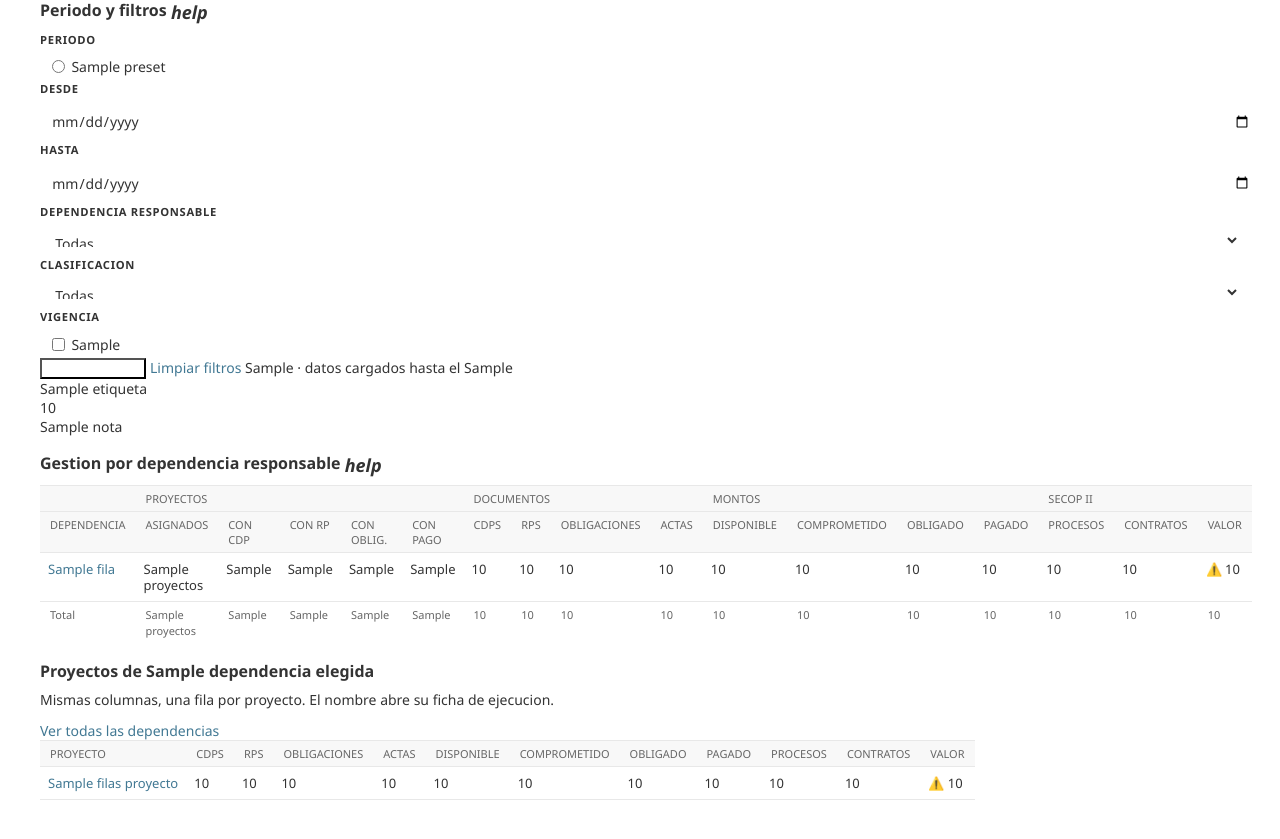
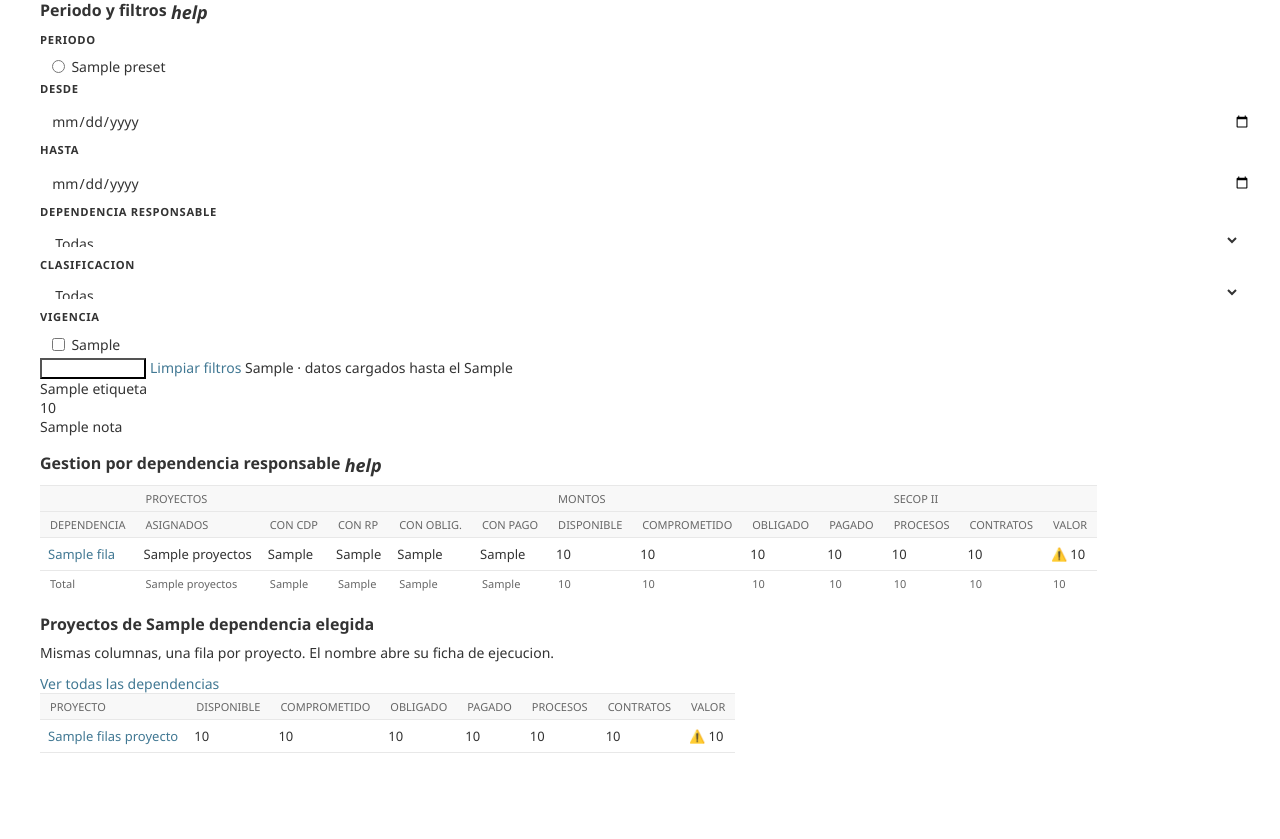
Before and after one commit to Dona121/SeguimientoPOAI, a Django app: template seguimiento_poai/siifweb/templates/siifweb/tablero.html in a window 1280 px wide. Shown: the part 214-1053 px from the top of the page. After the commit the page ends 967 px from the top, so only its background shows below. Run offline with Django 5.2, Linux system fonts and the light colour scheme; tables that the repository leaves empty hold one stand-in row (values such as "Sample post"); the template is opened without the code that fills it: values that come from a table or form of the project are taken from there, most other values are stand-ins (such as "Sample title", 1, 10 or a date in 2020).

Commit message:
Quita el bloque de documentos del dashboard
Las columnas de CDPs, RPs, obligaciones y actas, y sus cuatro tarjetas, salen de la
pagina: el tablero se lee mejor con proyectos, montos y SECOP II. El conteo se sigue
calculando porque es lo que distingue un periodo sin movimientos -que sale con aviso-
de una dependencia que no gestiono.

Co-Authored-By: Claude Opus 5 <noreply@anthropic.com>
Claude-Session: https://claude.ai/code/session_01NUTNwK3Kh19N5PJD4PqGAk

```diff
--- a/seguimiento_poai/siifweb/admin.py
+++ b/seguimiento_poai/siifweb/admin.py
@@ -916,6 +916,8 @@ class ProyectoAdmin(ModelAdmin):
             dependencia=entero("dependencia"), clasificacion=entero("clasificacion"))
 
         filas, totales = tablero.por_dependencia(filtros)
+        # El conteo de documentos ya no se muestra, pero es lo que distingue un periodo
+        # sin movimiento de una dependencia que no gestiono.
         movimientos = sum(totales[m] for m in ("cdps", "rps", "obligaciones", "actas"))
 
         # El enlace de cada fila conserva el corte de fechas y cambia solo la dependencia
@@ -946,10 +948,6 @@ class ProyectoAdmin(ModelAdmin):
             "dependencia_elegida": elegida,
             "tarjetas": [
                 ("Proyectos", totales["proyectos"], "con dependencia responsable", False),
-                ("CDPs", totales["cdps"], "disponibilidades expedidas", False),
-                ("RPs", totales["rps"], "compromisos registrados", False),
-                ("Obligaciones", totales["obligaciones"], "causadas en el periodo", False),
-                ("Actas de pago", totales["actas"], "giros con fecha de pago", False),
                 ("Comprometido", totales["comprometido"], "valor de los RP", True),
                 ("Obligado", totales["obligado"], "recibido a satisfaccion", True),
                 ("Pagado", totales["pagado"], "girado sobre las obligaciones", True),
--- a/seguimiento_poai/siifweb/templates/siifweb/tablero.html
+++ b/seguimiento_poai/siifweb/templates/siifweb/tablero.html
@@ -155,7 +155,6 @@
           <tr>
             <th class="px-4 pt-3 text-left"></th>
             <th class="px-4 pt-3 text-center border-l dark:border-base-800" colspan="5">Proyectos</th>
-            <th class="px-4 pt-3 text-center border-l dark:border-base-800" colspan="4">Documentos</th>
             <th class="px-4 pt-3 text-center border-l dark:border-base-800" colspan="4">Montos</th>
             <th class="px-4 pt-3 text-center border-l dark:border-base-800" colspan="3">SECOP II</th>
           </tr>
@@ -166,10 +165,6 @@
             <th class="px-4 py-2 text-right">Con RP</th>
             <th class="px-4 py-2 text-right">Con oblig.</th>
             <th class="px-4 py-2 text-right">Con pago</th>
-            <th class="px-4 py-2 text-right border-l dark:border-base-800">CDPs</th>
-            <th class="px-4 py-2 text-right">RPs</th>
-            <th class="px-4 py-2 text-right">Obligaciones</th>
-            <th class="px-4 py-2 text-right">Actas</th>
             <th class="px-4 py-2 text-right border-l dark:border-base-800">Disponible</th>
             <th class="px-4 py-2 text-right">Comprometido</th>
             <th class="px-4 py-2 text-right">Obligado</th>
@@ -190,10 +185,6 @@
             <td class="px-4 py-2 text-right font-mono">{{ f.proyectos_con_rp }}</td>
             <td class="px-4 py-2 text-right font-mono">{{ f.proyectos_con_obligacion }}</td>
             <td class="px-4 py-2 text-right font-mono">{{ f.proyectos_con_pago }}</td>
-            <td class="px-4 py-2 text-right font-mono border-l dark:border-base-800">{{ f.cdps|intcomma }}</td>
-            <td class="px-4 py-2 text-right font-mono">{{ f.rps|intcomma }}</td>
-            <td class="px-4 py-2 text-right font-mono">{{ f.obligaciones|intcomma }}</td>
-            <td class="px-4 py-2 text-right font-mono">{{ f.actas|intcomma }}</td>
             <td class="px-4 py-2 text-right font-mono border-l dark:border-base-800">{{ f.disponible|floatformat:0|intcomma }}</td>
             <td class="px-4 py-2 text-right font-mono">{{ f.comprometido|floatformat:0|intcomma }}</td>
             <td class="px-4 py-2 text-right font-mono">{{ f.obligado|floatformat:0|intcomma }}</td>
@@ -205,7 +196,7 @@
               {{ f.valor_secop|floatformat:0|intcomma }}</td>
           </tr>
           {% empty %}
-          <tr><td colspan="17" class="px-4 py-5 text-center text-base-500">
+          <tr><td colspan="13" class="px-4 py-5 text-center text-base-500">
             No hay dependencias con proyectos asignados para este filtro</td></tr>
           {% endfor %}
         </tbody>
@@ -217,10 +208,6 @@
             <td class="px-4 py-2 text-right font-mono">{{ totales.proyectos_con_rp }}</td>
             <td class="px-4 py-2 text-right font-mono">{{ totales.proyectos_con_obligacion }}</td>
             <td class="px-4 py-2 text-right font-mono">{{ totales.proyectos_con_pago }}</td>
-            <td class="px-4 py-2 text-right font-mono border-l dark:border-base-800">{{ totales.cdps|intcomma }}</td>
-            <td class="px-4 py-2 text-right font-mono">{{ totales.rps|intcomma }}</td>
-            <td class="px-4 py-2 text-right font-mono">{{ totales.obligaciones|intcomma }}</td>
-            <td class="px-4 py-2 text-right font-mono">{{ totales.actas|intcomma }}</td>
             <td class="px-4 py-2 text-right font-mono border-l dark:border-base-800">{{ totales.disponible|floatformat:0|intcomma }}</td>
             <td class="px-4 py-2 text-right font-mono">{{ totales.comprometido|floatformat:0|intcomma }}</td>
             <td class="px-4 py-2 text-right font-mono">{{ totales.obligado|floatformat:0|intcomma }}</td>
@@ -253,10 +240,6 @@
                       dark:bg-base-900 dark:border-base-800" style="position:sticky;top:0;z-index:1">
           <tr>
             <th class="px-4 py-2 text-left">Proyecto</th>
-            <th class="px-4 py-2 text-right border-l dark:border-base-800">CDPs</th>
-            <th class="px-4 py-2 text-right">RPs</th>
-            <th class="px-4 py-2 text-right">Obligaciones</th>
-            <th class="px-4 py-2 text-right">Actas</th>
             <th class="px-4 py-2 text-right border-l dark:border-base-800">Disponible</th>
             <th class="px-4 py-2 text-right">Comprometido</th>
             <th class="px-4 py-2 text-right">Obligado</th>
@@ -270,10 +253,6 @@
           {% for f in filas_proyecto %}
           <tr class="border-b dark:border-base-800">
             <td class="px-4 py-2"><a href="{{ f.url }}" class="text-primary-600">{{ f.nombre }}</a></td>
-            <td class="px-4 py-2 text-right font-mono border-l dark:border-base-800">{{ f.cdps|intcomma }}</td>
-            <td class="px-4 py-2 text-right font-mono">{{ f.rps|intcomma }}</td>
-            <td class="px-4 py-2 text-right font-mono">{{ f.obligaciones|intcomma }}</td>
-            <td class="px-4 py-2 text-right font-mono">{{ f.actas|intcomma }}</td>
             <td class="px-4 py-2 text-right font-mono border-l dark:border-base-800">{{ f.disponible|floatformat:0|intcomma }}</td>
             <td class="px-4 py-2 text-right font-mono">{{ f.comprometido|floatformat:0|intcomma }}</td>
             <td class="px-4 py-2 text-right font-mono">{{ f.obligado|floatformat:0|intcomma }}</td>
@@ -285,7 +264,7 @@
               {{ f.valor_secop|floatformat:0|intcomma }}</td>
           </tr>
           {% empty %}
-          <tr><td colspan="12" class="px-4 py-5 text-center text-base-500">
+          <tr><td colspan="8" class="px-4 py-5 text-center text-base-500">
             Esta dependencia no tiene proyectos con este filtro</td></tr>
           {% endfor %}
         </tbody>
```
